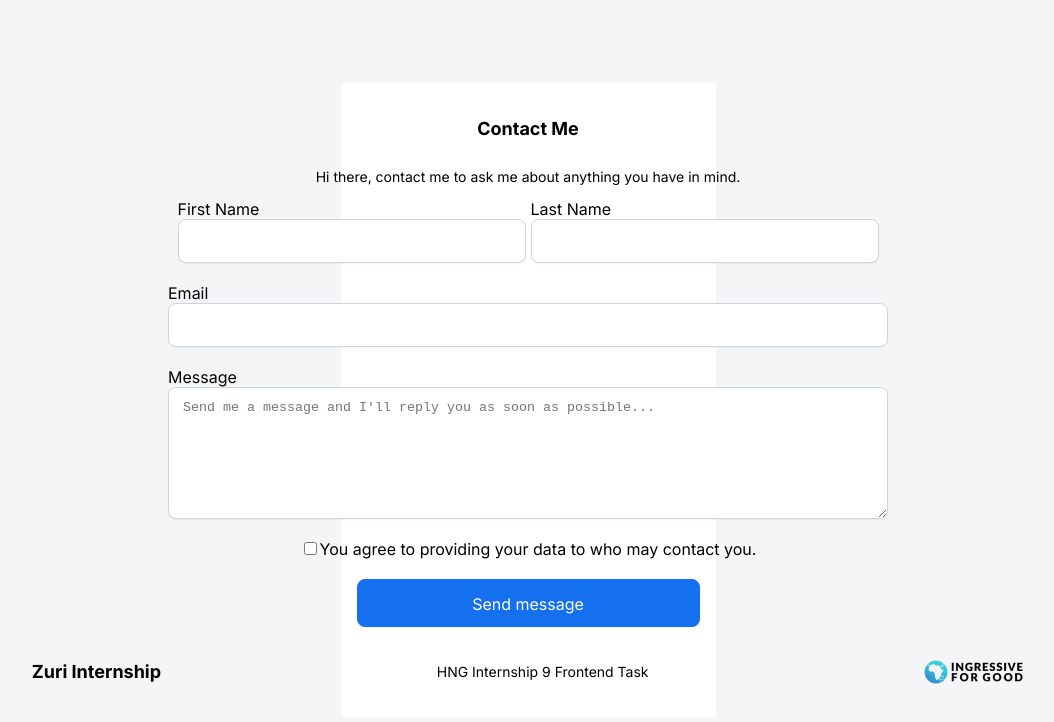
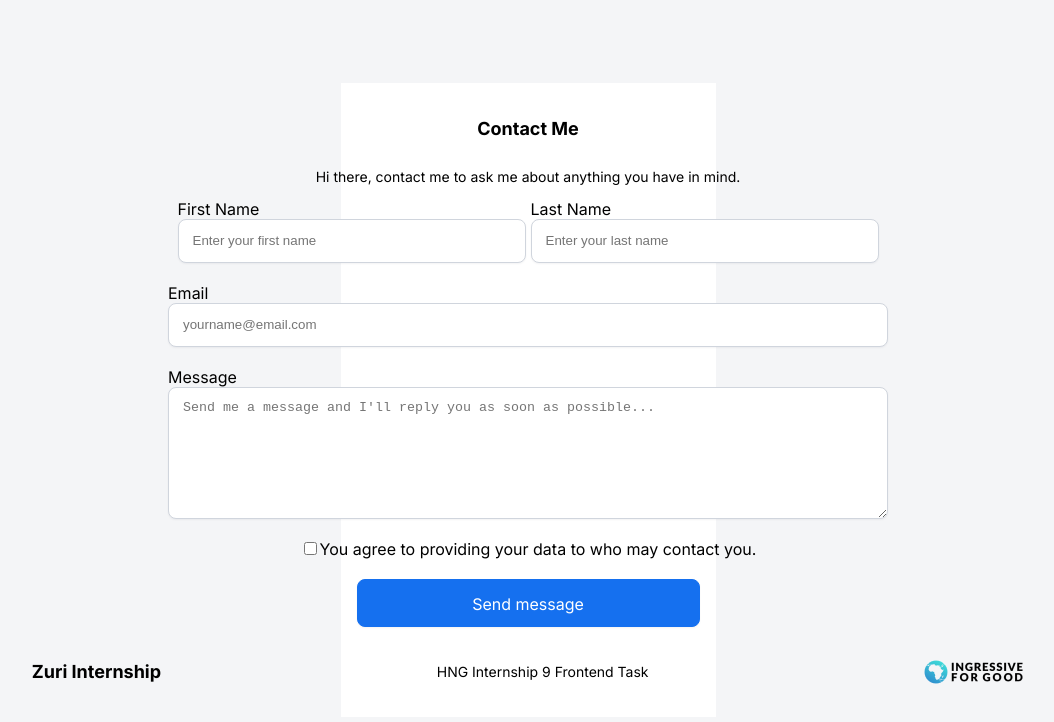
Before and after one commit to bot-Geras/my-linktree, a React (Vite) app: page /contact in a window 1280 px wide. Shown: the top 722 px of the page, without its empty margins (112-1166 px from the left). Built offline with nearby package versions, Linux system fonts and the light colour scheme.

Commit message:
Add placeholder to Input field

```diff
--- a/src/components/Contact.jsx
+++ b/src/components/Contact.jsx
@@ -40,6 +40,7 @@
                 onChange={handleChange}
                 name="firstname"
                 value={formData.firstname}
+                placeholder="Enter your first name"
               />
             </div>
 
@@ -52,6 +53,7 @@
                 onChange={handleChange}
                 name="lastname"
                 value={formData.lastname}
+                placeholder="Enter your last name"
               />
             </div>
           </div>
@@ -65,6 +67,7 @@
               onChange={handleChange}
               name="mail"
               value={formData.mail}
+              placeholder="yourname@email.com"
             />
           </div>
 
```
